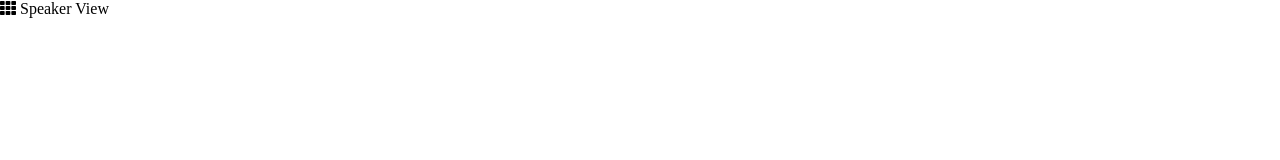
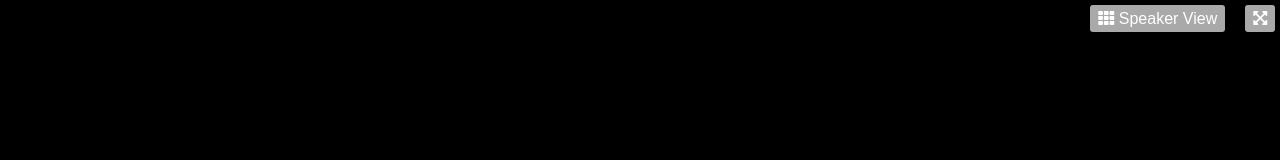
Before and after one commit to Francesco-Capriolo/html-css-zoom, a plain HTML site: page index.html in a window 1280 px wide. Drawn offline with Linux system fonts and the light colour scheme.

Commit message:
finito header

```diff
--- a/css/style.css
+++ b/css/style.css
@@ -6,12 +6,31 @@
     padding: 0;
 }
 
+.flex-container {
+    display: flex;
+}
+
 body {
-    display: flex;
+    background-color: black;
+    font-family: sans-serif;
 }
 
 /* header */
 
 header {
     height: 10vh;
+    flex-direction: row-reverse;
+    gap: 20px;
+    padding: .3rem;
+    align-items: flex-start;
 }
+
+#header-grill {
+    padding: 0.3rem 0.5rem;
+    background-color: darkgrey;
+    color: white;
+    border-radius: 3px;
+}
+
+
+/* main */
--- a/index.html
+++ b/index.html
@@ -13,15 +13,22 @@
 </head>
 
 <body>
-    <header>
-        <div>
+
+    <!-- header che contiene le icone griglie -->
+
+    <header class="flex-container">
+        <div id="header-grill">
+            <i class="fas fa-expand-arrows-alt"></i>
+        </div>
+        <div id="header-grill">
             <i class="fas fa-th"></i>
             <span>
                 Speaker View
             </span>
         </div>
-        <div></div>
     </header>
+
+    <!-- main che contiene le immagini a griglia -->
 
     <main>
 
```
